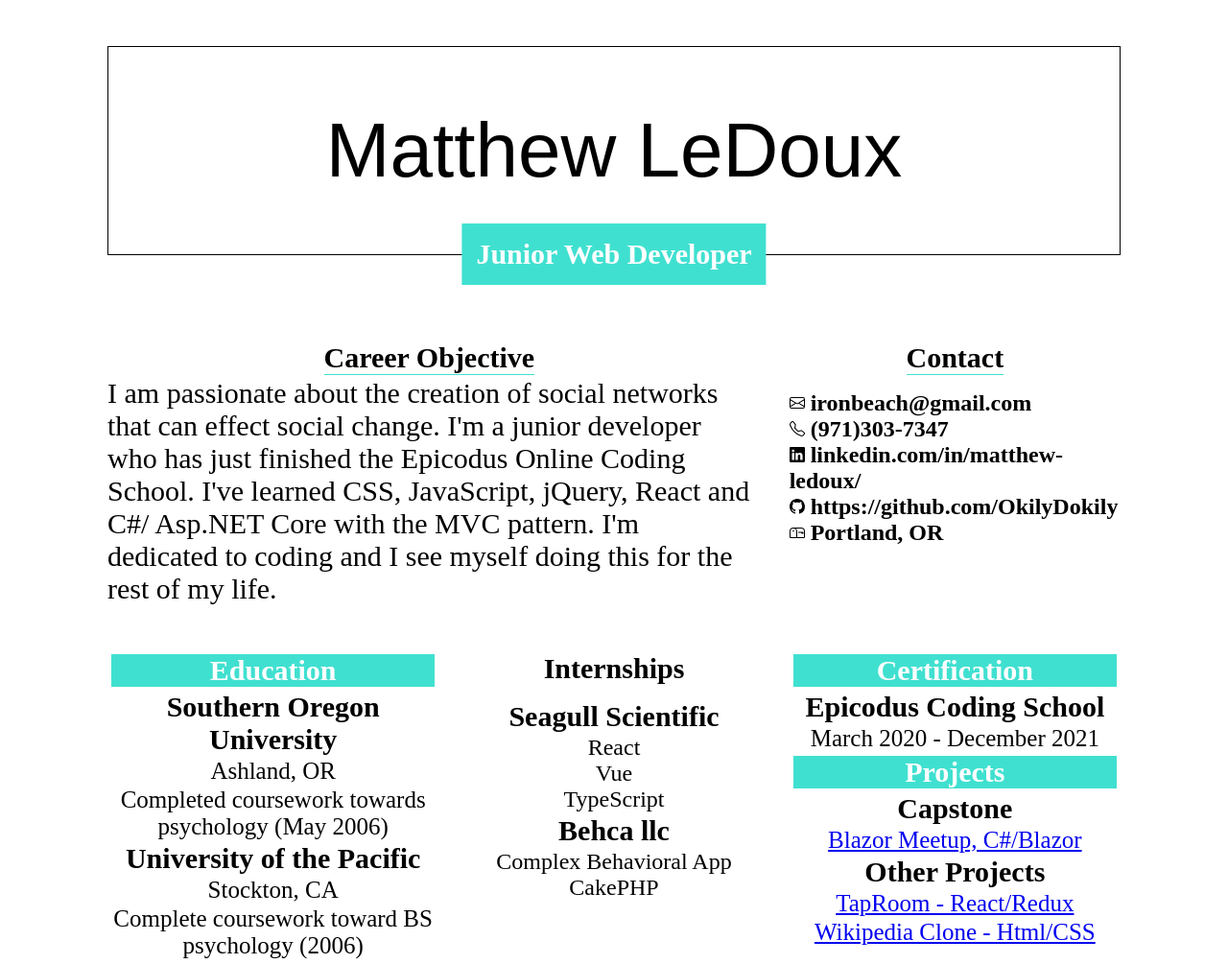
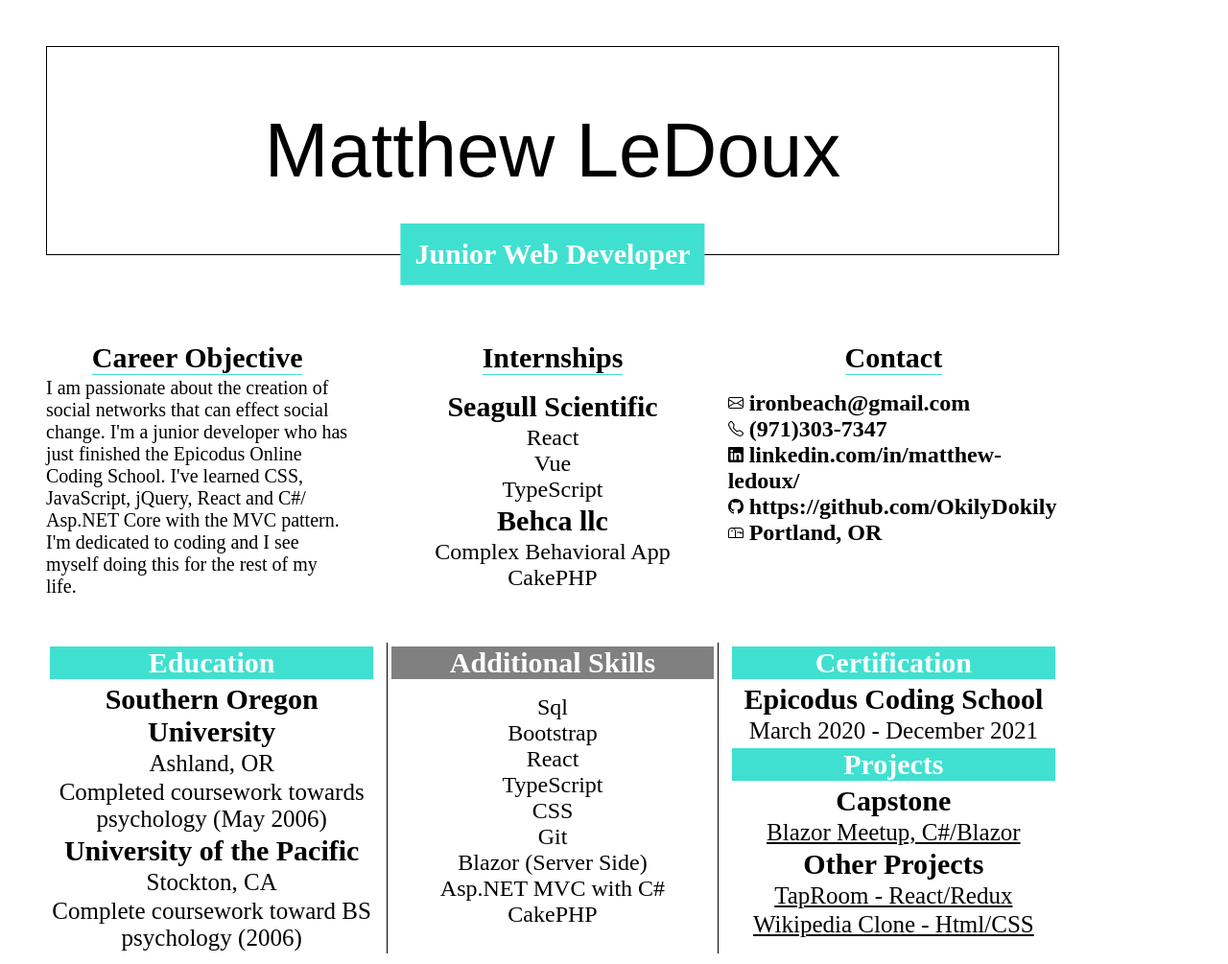
Before and after one commit to OkilyDokily/resume, a plain HTML site: page index.html in a window 1280 px wide. Shown: the top 1005 px of the page at 96% size. Drawn offline with Linux system fonts and the light colour scheme.

Commit message:
Update styles.css

```diff
--- a/styles.css
+++ b/styles.css
@@ -1,6 +1,7 @@
+
 .parent {
     display: grid;
-    margin:auto;
+
     grid-template-columns: repeat(3, 1fr);
     grid-template-rows: repeat(4, fit-content);
     grid-column-gap: 10px;
@@ -11,7 +12,7 @@
 
     grid-template-areas:
         "name name name"
-        "careercontact careercontact contact"
+        "careercontact careerexperience contact"
         "education skills certification"
         "references references references";
 }
@@ -73,6 +74,7 @@ div#name #capital {
     flex-direction: row;
     display: flex;
     padding-bottom: 40px;
+
 }
 
 
@@ -82,6 +84,10 @@ div#career {
     padding-right: 30px;
     padding-bottom: 35px;
 
+}
+
+div#career p{
+    font-size: 20px;
 }
 
 div#contact {
@@ -115,6 +121,11 @@ div#contact ul li {
 
 ul {
     list-style: none;
+
+}
+
+#experience ul{
+
 }
 
 div#career h1 {
@@ -130,7 +141,11 @@ div#contact h1 {
     text-align: left;
 }
 
-
+div#experience h1{
+    border-bottom: 1px solid turquoise;
+    margin: auto;
+    width: fit-content;
+}
 
 
 
@@ -170,3 +185,7 @@ div#webdeveloper {
 svg {
     padding-right: 6px;
 }
+
+a{
+    color:black;
+}
```
